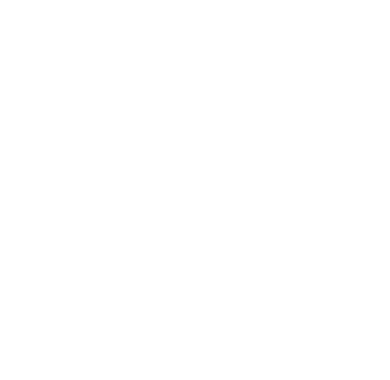
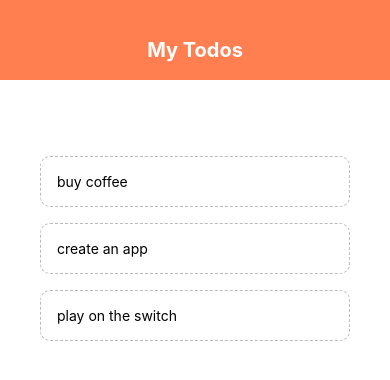
Before and after one commit to siegblink/react-native-project, a React Native app: screen / in a window 390 px wide. Shown: the top 380 px of the page. Built offline with nearby package versions, Linux system fonts and the light colour scheme.

Commit message:
Add header and todoItem components

```diff
--- a/App.js
+++ b/App.js
@@ -1,10 +1,35 @@
 import React, { useState } from 'react'
-import { StyleSheet, View} from 'react-native'
+import { StyleSheet, Text, View, FlatList } from 'react-native'
+import Header from './components/header'
+import TodoItem from './components/todoItem'
 
 export default function App() {
+  const [todos, setTodos] = useState([
+    { text: 'buy coffee', key: '1' },
+    { text: 'create an app', key: '2' },
+    { text: 'play on the switch', key: '3' },
+  ])
+
+  function pressHandler(key) {
+    setTodos(prevTodos => {
+      return prevTodos.filter(todo => todo.key !== key)
+    })
+  }
+
   return (
     <View style={styles.container}>
-
+      <Header />
+      <View style={styles.content}>
+        {/* form */}
+        <View style={styles.list}>
+          <FlatList
+            data={todos}
+            renderItem={({ item }) => (
+              <TodoItem item={item} pressHandler={pressHandler} />
+            )}
+          />
+        </View>
+      </View>
     </View>
   )
 }
@@ -13,9 +38,11 @@
   container: {
     flex: 1,
     backgroundColor: '#fff',
-    paddingTop: 40,
-    paddingHorizontal: 20,
-    // alignItems: 'center',
-    // justifyContent: 'center',
+  },
+  content: {
+    padding: 40,
+  },
+  list: {
+    marginTop: 20,
   },
 })
--- /dev/null
+++ b/components/header.js
@@ -0,0 +1,24 @@
+import React from 'react'
+import { StyleSheet, Text, View } from 'react-native'
+
+export default function Header() {
+  return (
+    <View style={styles.header}>
+      <Text style={styles.title}>My Todos</Text>
+    </View>
+  )
+}
+
+const styles = StyleSheet.create({
+  header: {
+    height: 80,
+    paddingTop: 38,
+    backgroundColor: 'coral',
+  },
+  title: {
+    textAlign: 'center',
+    color: '#fff',
+    fontSize: 20,
+    fontWeight: 'bold',
+  },
+})
--- /dev/null
+++ b/components/todoItem.js
@@ -0,0 +1,21 @@
+import React from 'react'
+import { StyleSheet, Text, TouchableOpacity } from 'react-native'
+
+export default function TodoItem({ item, pressHandler }) {
+  return (
+    <TouchableOpacity onPress={() => pressHandler(item.key)}>
+      <Text style={styles.item}>{item.text}</Text>
+    </TouchableOpacity>
+  )
+}
+
+const styles = StyleSheet.create({
+  item: {
+    padding: 16,
+    marginTop: 16,
+    borderColor: '#bbb',
+    borderWidth: 1,
+    borderStyle: 'dashed',
+    borderRadius: 10,
+  },
+})
```
